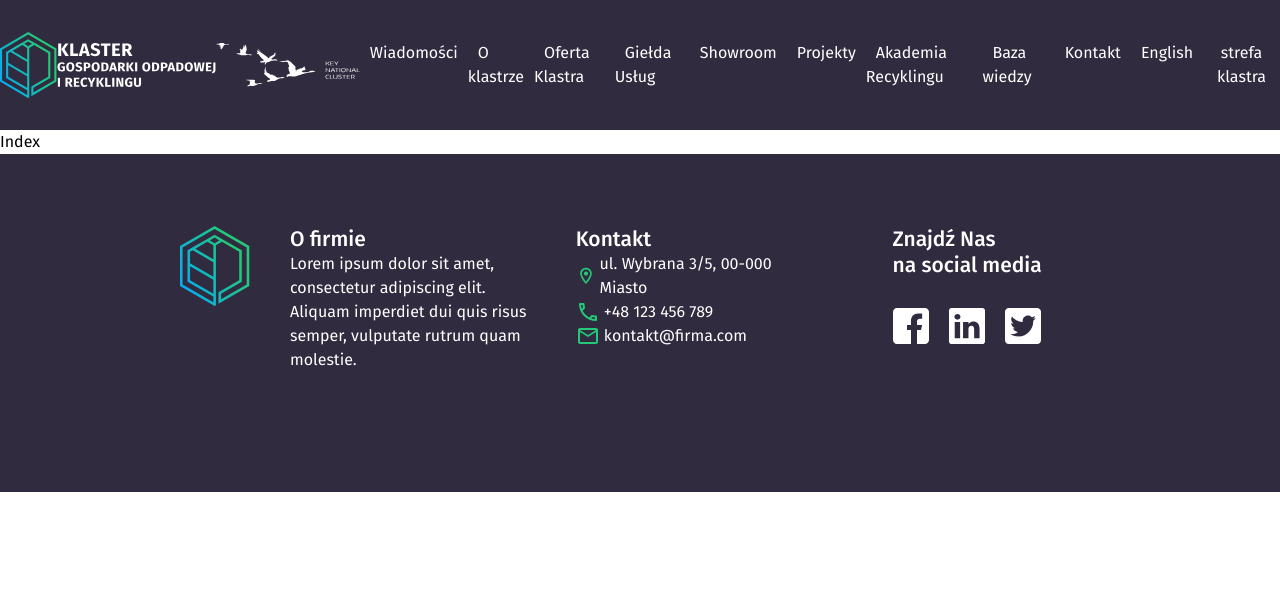
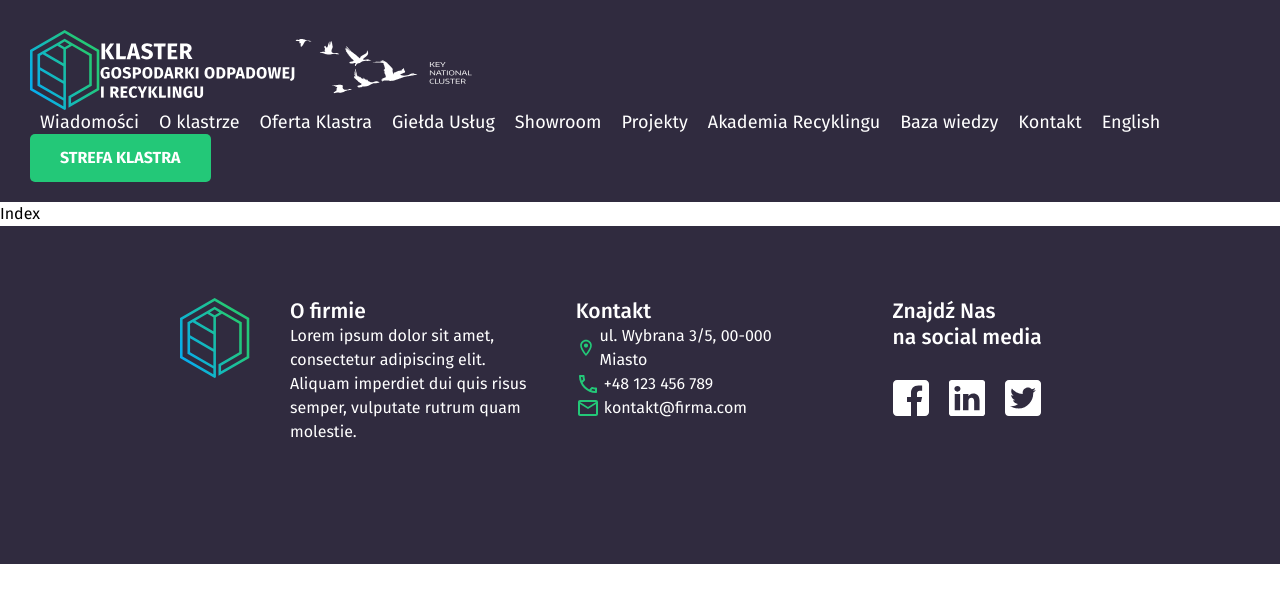
Before and after one commit to EXXC3PT10N/klaster, a Next.js app: page / in a window 1280 px wide. Shown: the top 602 px of the page. Built offline with nearby package versions, Linux system fonts and the light colour scheme.

Commit message:
navbar v1.1

```diff
--- /dev/null
+++ b/components/button.tsx
@@ -0,0 +1,18 @@
+import { FC } from "react";
+
+type props = {
+  text: string
+  navbar?: boolean
+  href: string
+}
+
+const Button: FC<props> = ({text, navbar, href}) => {
+  const classes = `btn btn-primary ${navbar ? 'btn-navbar' : ""}`
+  return (
+    <a className={ classes } href={href}>
+      {text}
+    </a>
+  )
+}
+
+export default Button
--- a/components/header.tsx
+++ b/components/header.tsx
@@ -5,6 +5,7 @@ import { FC } from "react";
 import logo from '../public/assets/images/icons/main-logo.svg'
 import headerText from '../public/assets/images/icons/header-text.svg'
 import navbarBirds from '../public/assets/images/icons/navbar-birds.svg'
+import Button from "./button";
 
 type nav = {
   url: string
@@ -56,23 +57,25 @@ const Header: FC = () => {
   ]
 
   return (
-    <header className="flex items-center h-[130px] bg-blue-dark text-white">
-      <div>
+    <header className="flex flex-wrap items-center pt-[30px] pr-[20px] pb-[20px] pl-[30px] bg-blue-dark text-white">
+      <div className="mr-7 shrink-0 flex items-center">
         <Link href='/'>
-          <a className="flex items-center">
-            {/* <span className=""> */}
-              <Image src={logo} />
-              <Image src={headerText} />
-            {/* </span> */}
-            <Image src={navbarBirds} />
+          <a className="flex items-center space-x-4">
+            <Image src={logo} className='block' />
+            <Image src={headerText} className='block' />
+          </a>
+          </Link>
+          <Link href='/'>
+          <a>
+            <Image src={navbarBirds} className='block' />
           </a>
         </Link>
       </div>
-      <ul className="flex">
+      <ul className="flex mr-10 grow">
         {
           navList.map(({ text, url }) => {
             return (
-              <li>
+              <li className="text-[18px] leading-6">
                 <Link href={url}>
                   <a className="p-[10px]">{text}</a>
                 </Link>
@@ -81,8 +84,8 @@ const Header: FC = () => {
           })
         }
       </ul>
-      <button>strefa klastra</button>
-    </header>
+      <Button text="strefa klastra" href="/" navbar />
+    </header >
   )
 }
 
--- a/styles/style.scss
+++ b/styles/style.scss
@@ -18,7 +18,7 @@
 //@import "theme/header";
 //@import "theme/footer";
 
-//@import "theme/components";
+@import "theme/components";
 //@import "theme/sections";
 
 //@import "theme/nav";
--- /dev/null
+++ b/styles/theme/_components.scss
@@ -0,0 +1 @@
+@import "components/button";
--- /dev/null
+++ b/styles/theme/components/_button.scss
@@ -0,0 +1,11 @@
+.btn {
+  @apply text-base uppercase text-white font-bold rounded-[5px];
+}
+
+.btn-primary {
+  @apply bg-green hover:ring-2 hover:ring-green transition-shadow focus:ring-2 focus:ring-green;
+}
+
+.btn-navbar {
+  @apply py-3 px-[30px];
+}
```
